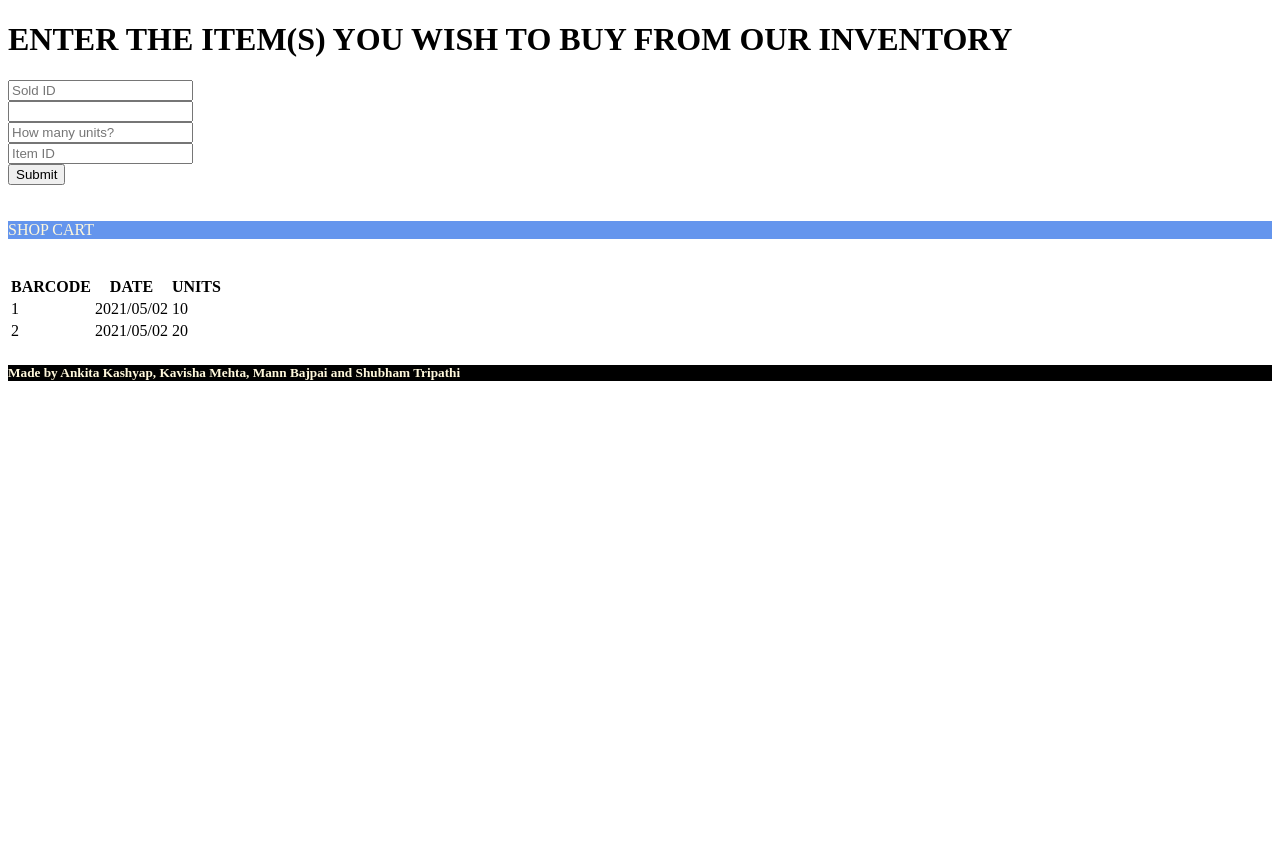
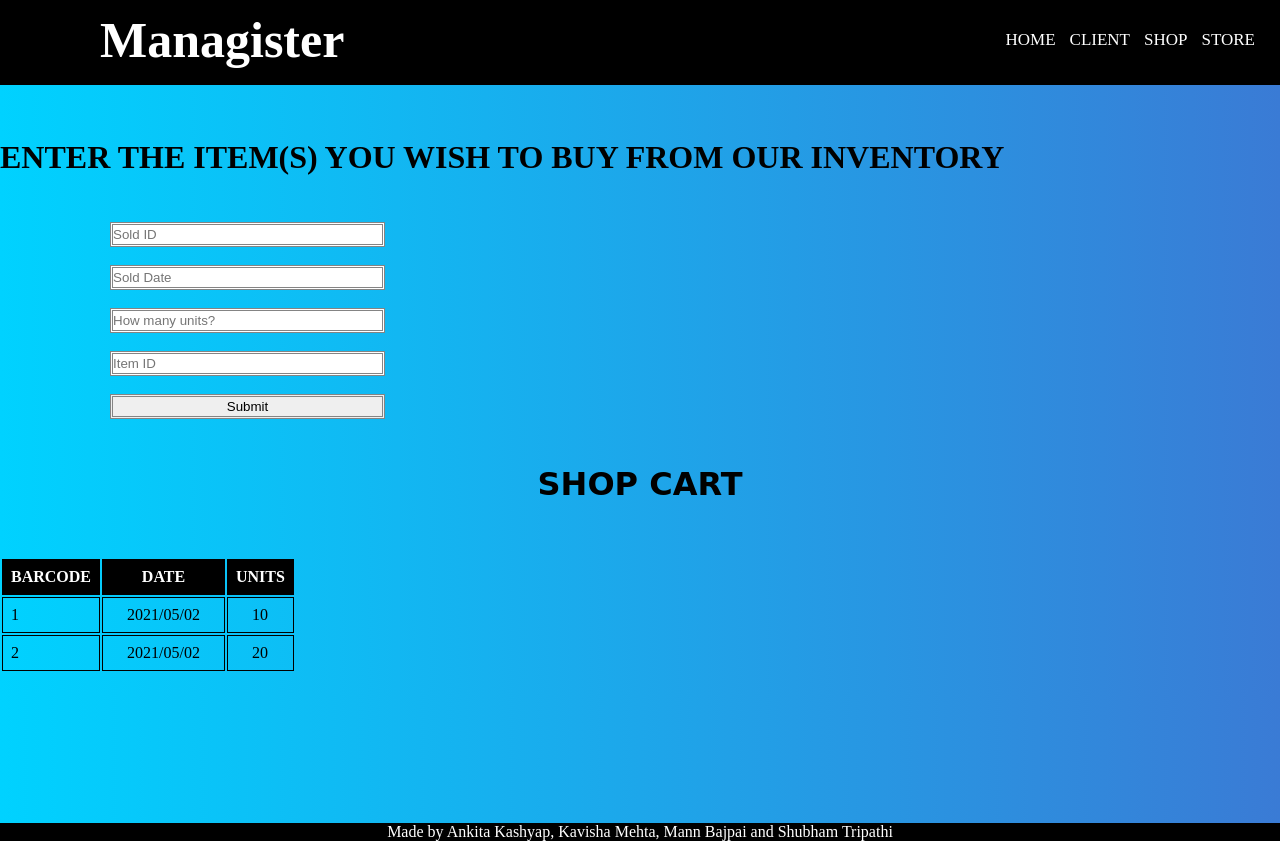
Before and after one commit to MB2407/RDBMS-PROJECT, a Flask app: page /sold in a window 1280 px wide. Before the commit the page ends 381 px from the top, so only its background shows below. Run offline with Flask 2, Linux system fonts and the light colour scheme; data comes from the database, SQL or seed files in the repository; some libraries are stand-ins or nearby versions.

Commit message:
Updated shop.html

```diff
--- a/templates/shop.html
+++ b/templates/shop.html
@@ -2,27 +2,75 @@
 <html>
     <head>
         <title>SHOP @ INVENTORY</title>
+		<meta charset="utf-8">
+		<link rel ="stylesheet" href = "Shop1.css">
     </head>
+	<body style =" background-image: linear-gradient(to right, #00d2ff,#3a7bd5);">
+
+		<nav>
+			<label class ="logo">Managister</label>
+				<ul>
+					<li><a href ="">HOME</a></li>
+					<li><a href ="{{ url_for('displayClients') }}">CLIENT</a></li>
+					<li><a href ="{{ url_for('sold') }}">SHOP</a></li>
+					<li><a href ="{{ url_for('displayInventory') }}">STORE</a></li>
+				</ul>
+		</nav>
+
+		<br>
+		<br>
+		<br>
+
     <header>
-        <h1>ENTER THE ITEM(S) YOU WISH TO BUY FROM OUR INVENTORY</h1>
+        <h1 id = "Header">ENTER THE ITEM(S) YOU WISH TO BUY FROM OUR INVENTORY</h1>
     </header>
-    <body>
+
+	<br><br>
+		<div class= "align">
+			<div class = "form1">
         <form  method="POST" action="./insertSold">
-            <input type="number"  id="sold_id" name="sold_id" placeholder="Sold ID">
-            <br>
-            <input type="text"  id="sold_date" name="sold_date">
-            <br>
-            <input type="number"  id="sold_capacity" name="sold_capacity" placeholder="How many units?">
-            <br>
-            <input type="number"  id="item_id" name="item_id" placeholder="Item ID">
-            <br>
-            <input type="submit" value="Submit">
+            <input class = "textbox" type = "number"  id="sold_id" name="sold_id" placeholder="Sold ID">
+            <br><br>
+            <input class = "textbox" type = "text"  id="sold_date" name="sold_date" placeholder="Sold Date">
+            <br><br>
+            <input class = "textbox" type = "number"  id="sold_capacity" name="sold_capacity" placeholder="How many units?">
+            <br><br>
+            <input class = "textbox" type ="number"  id="item_id" name="item_id" placeholder="Item ID">
+            <br><br>
+            <input class = "textbox" type="submit" value="Submit">
         </form>
+		</div >
+		<div class = "form1">
+		<script src="https://cdn.lordicon.com/libs/frhvbuzj/lord-icon-2.0.2.js"></script>
+<lord-icon
+    src="https://cdn.lordicon.com/yeallgsa.json"
+    trigger="loop"
+    colors="primary:#121331,secondary:#242424"
+    stroke="86"
+    scale="49"
+    axis-x="44"
+    axis-y="48"
+    style="width:250px;height:250px">
+</lord-icon>
+	  </div>
+	  <div class = "form1">
+	  <script src="https://cdn.lordicon.com/libs/frhvbuzj/lord-icon-2.0.2.js"></script>
+<lord-icon
+    src="https://cdn.lordicon.com/cjieiyzp.json"
+    trigger="loop"
+    colors="primary:#121331,secondary:#000000"
+    stroke="54"
+    scale="61"
+    style="width:250px;height:250px">
+</lord-icon>
+</div>
+	  </div>
         <br>
         <br>
-        <div style="background-color: cornflowerblue; color: cornsilk;">SHOP CART</div>
+        <h1 id = "shoppe">SHOP CART</h1>
         <br>
         <br>
+
         <table>
             <thead>
                 <tr>
@@ -32,17 +80,20 @@
                 </tr>
             </thead>
             <tbody>
-                {% for i in sold %}
+                &emsp;{% for i in sold %}
                 <tr>
-                    <td>{{i.sold_id}}</td>
-                    <td>{{i.sold_date}}</td>
-                    <td>{{i.sold_capacity}}</td>
+                    <td>{{i.sold_id}}&emsp;</td>
+                    <td>&emsp;{{i.sold_date}}&emsp;</td>
+                    <td>&emsp;{{i.sold_capacity}}</td>
                 </tr>
-                {%  endfor %}
+                &emsp;{%  endfor %}
             </tbody>
         </table>
+
     </body>
-    <footer style="background-color: black;">
-        <h5 style="color: cornsilk;">Made by Ankita Kashyap, Kavisha Mehta, Mann Bajpai and Shubham Tripathi</h5>
-    </footer>
+    <div class ="footer">
+
+					<p>Made by Ankita Kashyap, Kavisha Mehta, Mann Bajpai and Shubham Tripathi</p>
+
+			</div>
 </html>
```
